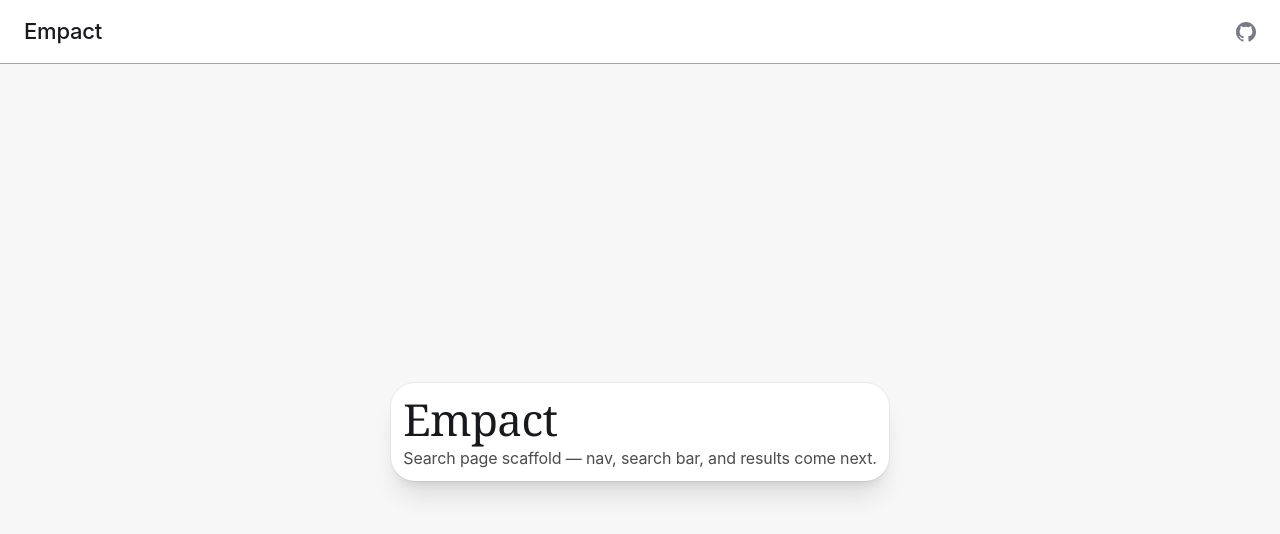
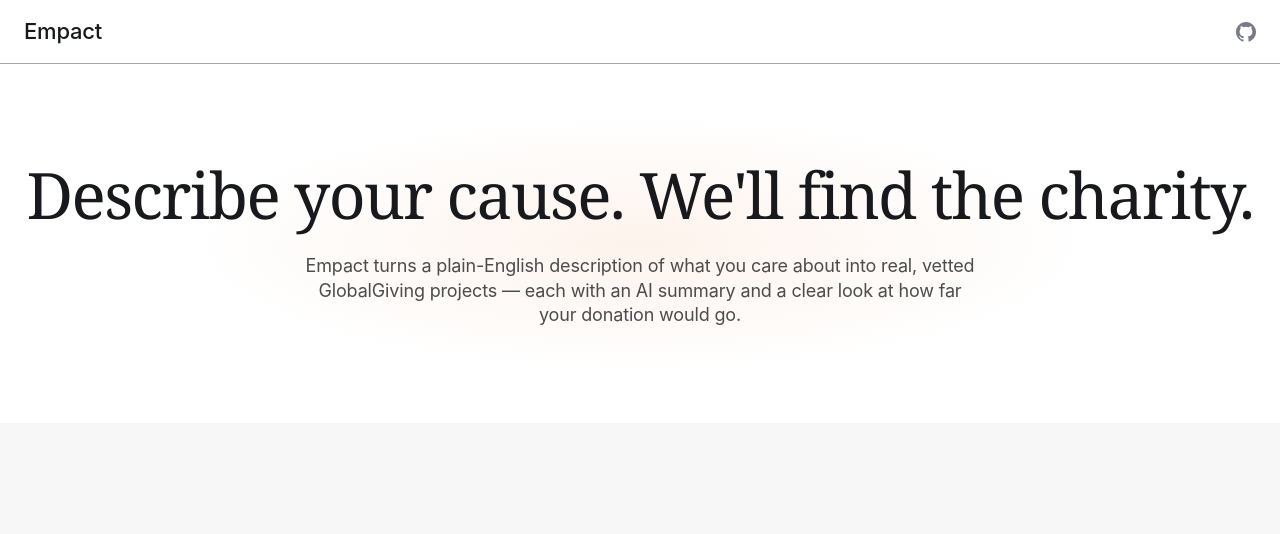
Before and after one commit to Nelly444/Empact, a React (Vite) app in the folder frontend/: page / in a window 1280 px wide. Shown: the top 534 px of the page. Built offline with nearby package versions, Linux system fonts and the light colour scheme.

Commit message:
Working on hero section

```diff
--- /dev/null
+++ b/frontend/src/components/Hero.tsx
@@ -0,0 +1,20 @@
+function Hero() {
+  return (
+    <section className="relative isolate overflow-hidden bg-pure-white px-24 py-96 text-center">
+      <div
+        aria-hidden="true"
+        className="pointer-events-none absolute inset-0 -z-10 bg-radial from-apricot-wash/40 via-transparent to-transparent"
+      />
+      <h1 className="font-signifier text-heading-lg leading-heading-lg tracking-heading-lg text-ink">
+        Describe your cause. We'll find the charity.
+      </h1>
+      <p className="mx-auto mt-24 max-w-2xl font-sohne text-body-lg leading-body-lg tracking-body-lg text-ash">
+        Empact turns a plain-English description of what you care about into real, vetted
+        GlobalGiving projects — each with an AI summary and a clear look at how far your donation
+        would go.
+      </p>
+    </section>
+  )
+}
+
+export default Hero
--- a/frontend/src/pages/SearchPage.tsx
+++ b/frontend/src/pages/SearchPage.tsx
@@ -1,14 +1,9 @@
+import Hero from '../components/Hero'
+
 function SearchPage() {
   return (
-    <main className="flex min-h-[calc(100vh-64px)] items-center justify-center bg-fog">
-      <div className="rounded-cards bg-pure-white p-12 shadow-subtle">
-        <h1 className="font-signifier text-heading leading-heading tracking-heading text-ink">
-          Empact
-        </h1>
-        <p className="mt-4 font-sohne text-body leading-body tracking-body text-ash">
-          Search page scaffold — nav, search bar, and results come next.
-        </p>
-      </div>
+    <main className="min-h-[calc(100vh-64px)] bg-fog">
+      <Hero />
     </main>
   )
 }
```
